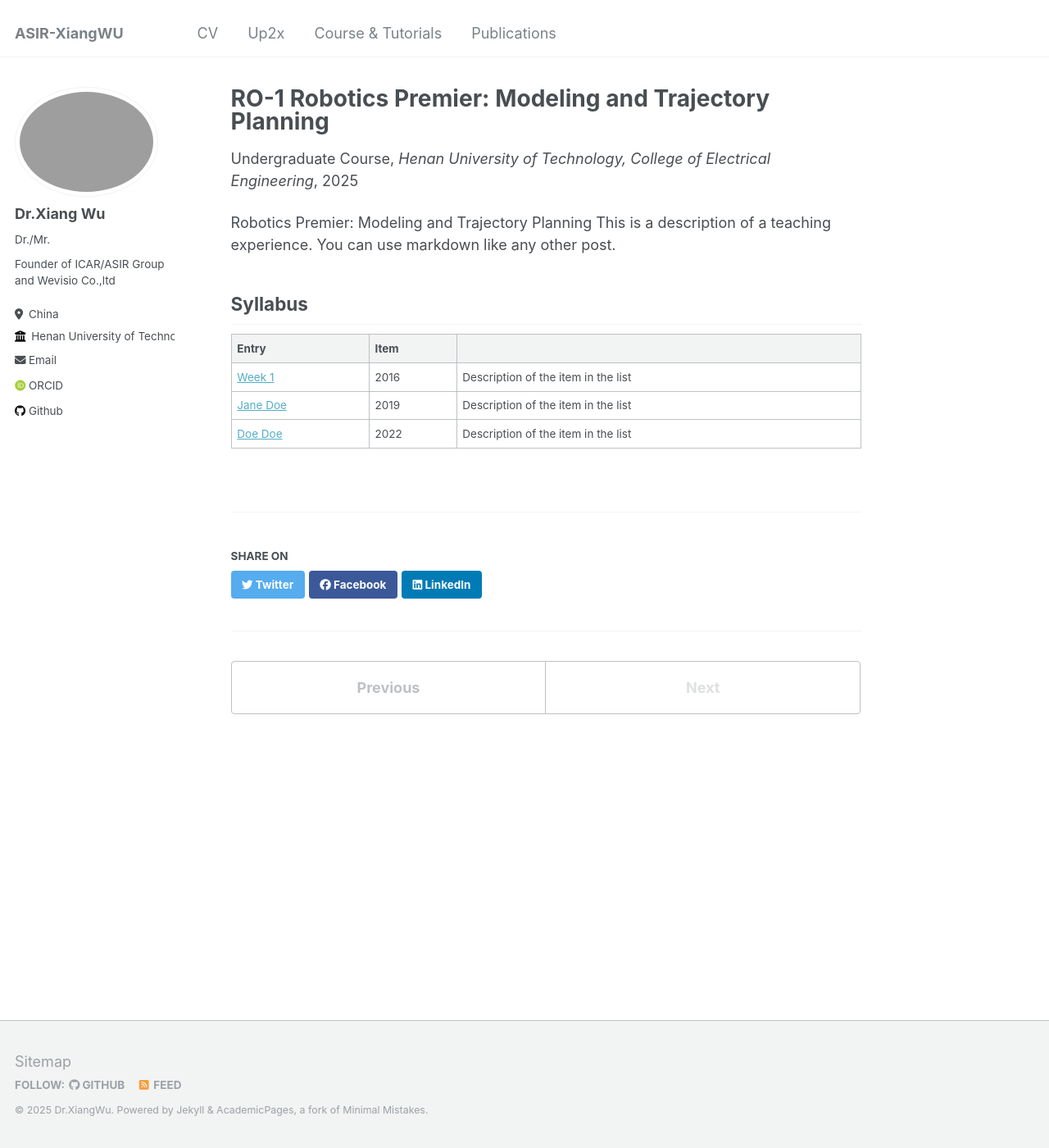
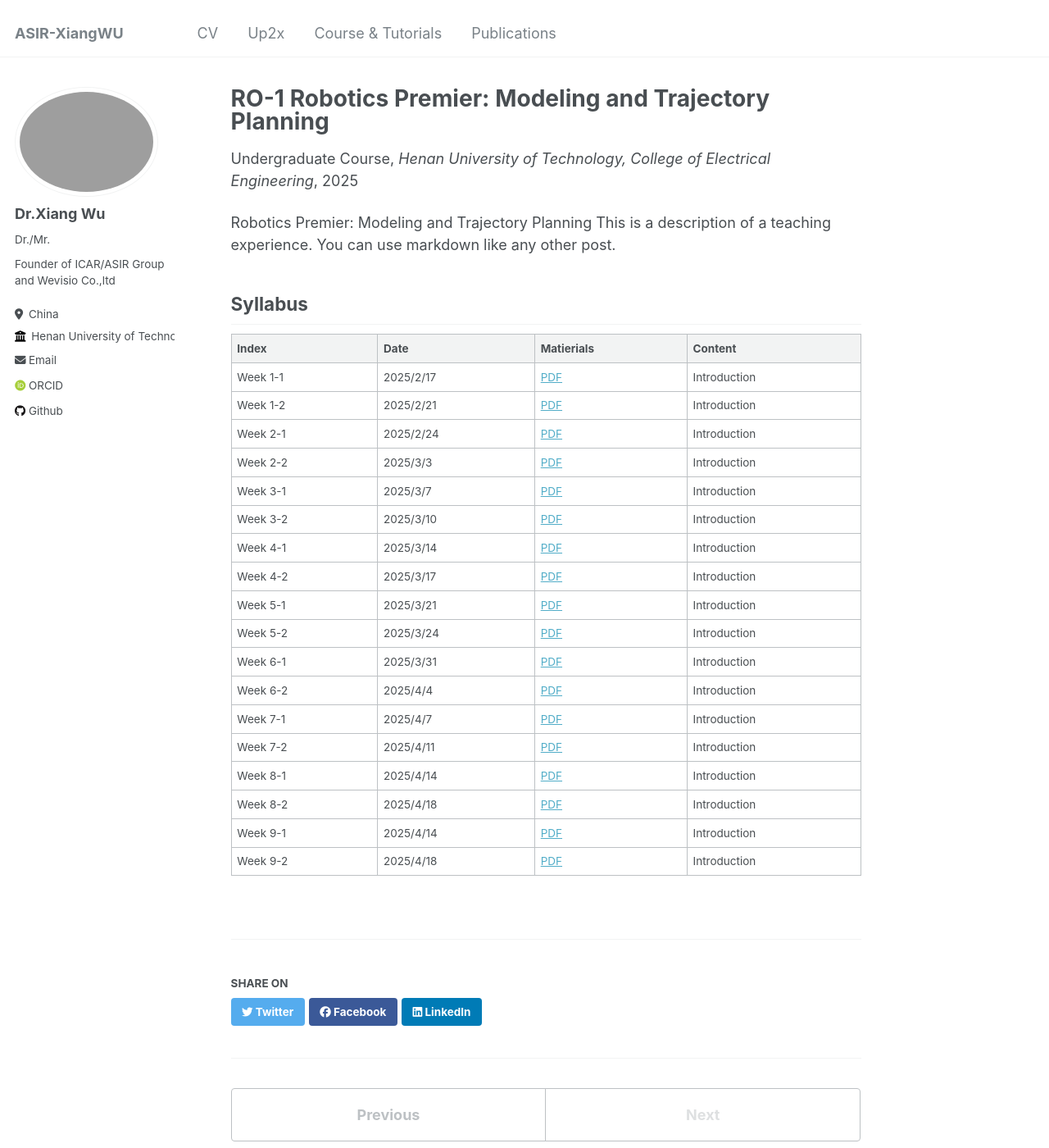
Before and after one commit to xiangwu/xiangwu.github.io, a Jekyll site: the page built from _teaching/2025-spring-ro1.md, in a window 1280 px wide and 1400 px high. Shown: the whole window at 82% size. Built offline with Jekyll 4.4.1, drawn with Linux system fonts in a browser that asks for light colours; some web fonts are replaced.

Commit message:
modify ro-1

```diff
--- a/_teaching/2025-spring-ro1.md
+++ b/_teaching/2025-spring-ro1.md
@@ -12,8 +12,23 @@ This is a description of a teaching experience. You can use markdown like any ot
 
 ## Syllabus
 
-| Entry            | Item   |                                                              |
-| --------         | ------ | ------------------------------------------------------------ |
-| [Week 1  ](#)    | 2016   | Description of the item in the list                          |
-| [Jane Doe](#)    | 2019   | Description of the item in the list                          |
-| [Doe Doe](#)     | 2022   | Description of the item in the list                          |
+| Index    | Date   |      Matierials   |Content   |
+| --------  |  ------ | ----------------|--- -------------|
+| Week 1-1   | 2025/2/17   | [PDF](#)   |  Introduction |
+| Week 1-2   | 2025/2/21   | [PDF](#)   |Introduction |
+| Week 2-1   | 2025/2/24   | [PDF](#)   |Introduction |
+| Week 2-2   | 2025/3/3   | [PDF](#)    |Introduction |
+| Week 3-1   | 2025/3/7   | [PDF](#)    |Introduction |
+| Week 3-2   | 2025/3/10   | [PDF](#)   |Introduction |
+| Week 4-1   | 2025/3/14   | [PDF](#)   |Introduction |
+| Week 4-2   | 2025/3/17   | [PDF](#)   |Introduction |
+| Week 5-1   | 2025/3/21   | [PDF](#)   |Introduction |
+| Week 5-2   | 2025/3/24   | [PDF](#)   |Introduction |
+| Week 6-1   | 2025/3/31   | [PDF](#)   |Introduction |
+| Week 6-2   | 2025/4/4   | [PDF](#)    |Introduction |
+| Week 7-1   | 2025/4/7   | [PDF](#)    |Introduction |
+| Week 7-2   | 2025/4/11   | [PDF](#)   |Introduction |
+| Week 8-1   | 2025/4/14   | [PDF](#)   |Introduction |
+| Week 8-2   | 2025/4/18   | [PDF](#)   |Introduction |
+| Week 9-1   | 2025/4/14   | [PDF](#)   |Introduction |
+| Week 9-2   | 2025/4/18   | [PDF](#)   |Introduction |
```
